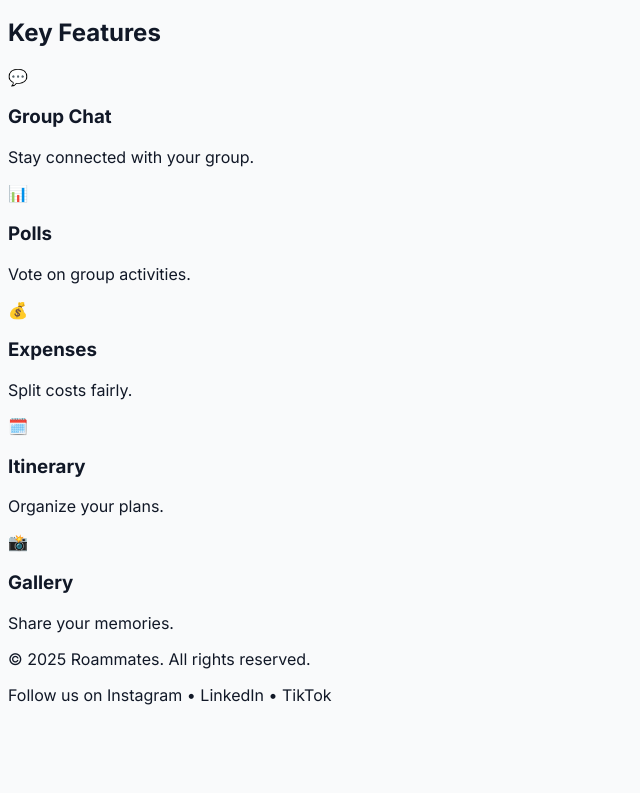
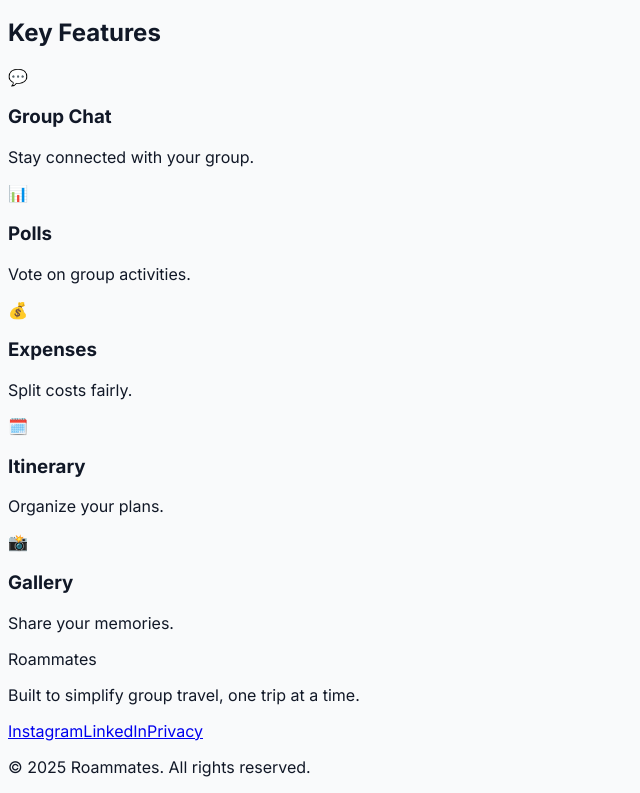
Before and after one commit to MarianMesko/Roammates2, a React (Vite) app: page / in a window 1280 px wide. Shown: the part 1205-1998 px from the top of the page, without its empty margins (0-640 px from the left). Before the commit the page ends 1926 px from the top, so only its background shows below. Built offline with nearby package versions, Linux system fonts and the light colour scheme.

Commit message:
Update Footer.jsx

```diff
--- a/src/components/Footer.jsx
+++ b/src/components/Footer.jsx
@@ -1,9 +1,19 @@
 export default function Footer() {
   return (
-    <footer className="bg-[#026DFE] text-white mt-16 py-6 text-center text-sm">
-      <div className="max-w-6xl mx-auto px-4">
-        <p>© {new Date().getFullYear()} Roammates. All rights reserved.</p>
-        <p className="mt-2">Follow us on Instagram • LinkedIn • TikTok</p>
+    <footer className="bg-[#026DFE] text-white mt-20 py-8">
+      <div className="max-w-6xl mx-auto px-4 text-center space-y-2">
+        <p className="text-lg font-semibold">Roammates</p>
+        <p className="text-sm text-white/80">
+          Built to simplify group travel, one trip at a time.
+        </p>
+        <div className="text-sm space-x-4 mt-2">
+          <a href="#" className="hover:text-[#FD890B]">Instagram</a>
+          <a href="#" className="hover:text-[#FD890B]">LinkedIn</a>
+          <a href="#" className="hover:text-[#FD890B]">Privacy</a>
+        </div>
+        <p className="text-xs text-white/50 mt-4">
+          © {new Date().getFullYear()} Roammates. All rights reserved.
+        </p>
       </div>
     </footer>
   )
```
